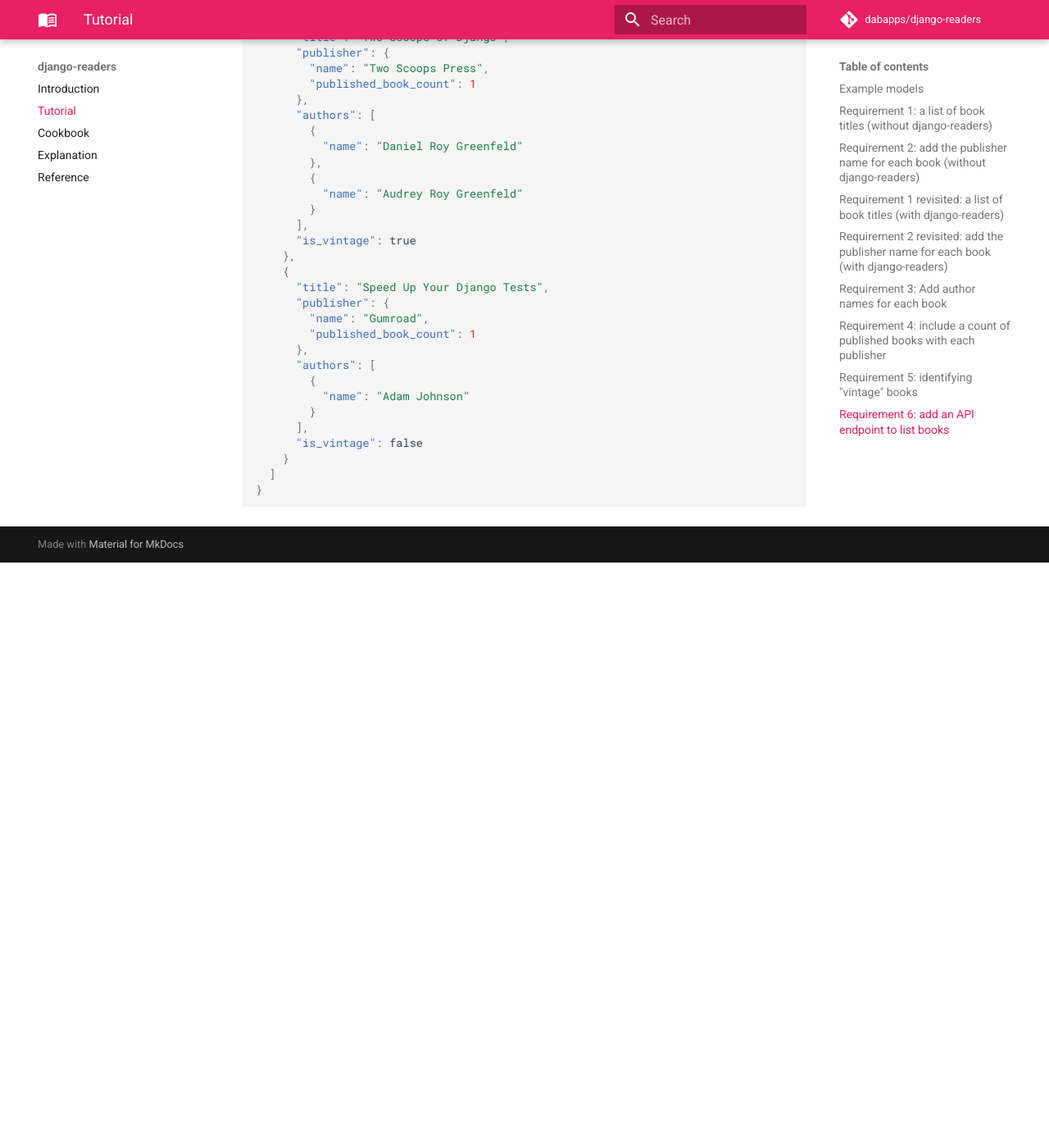
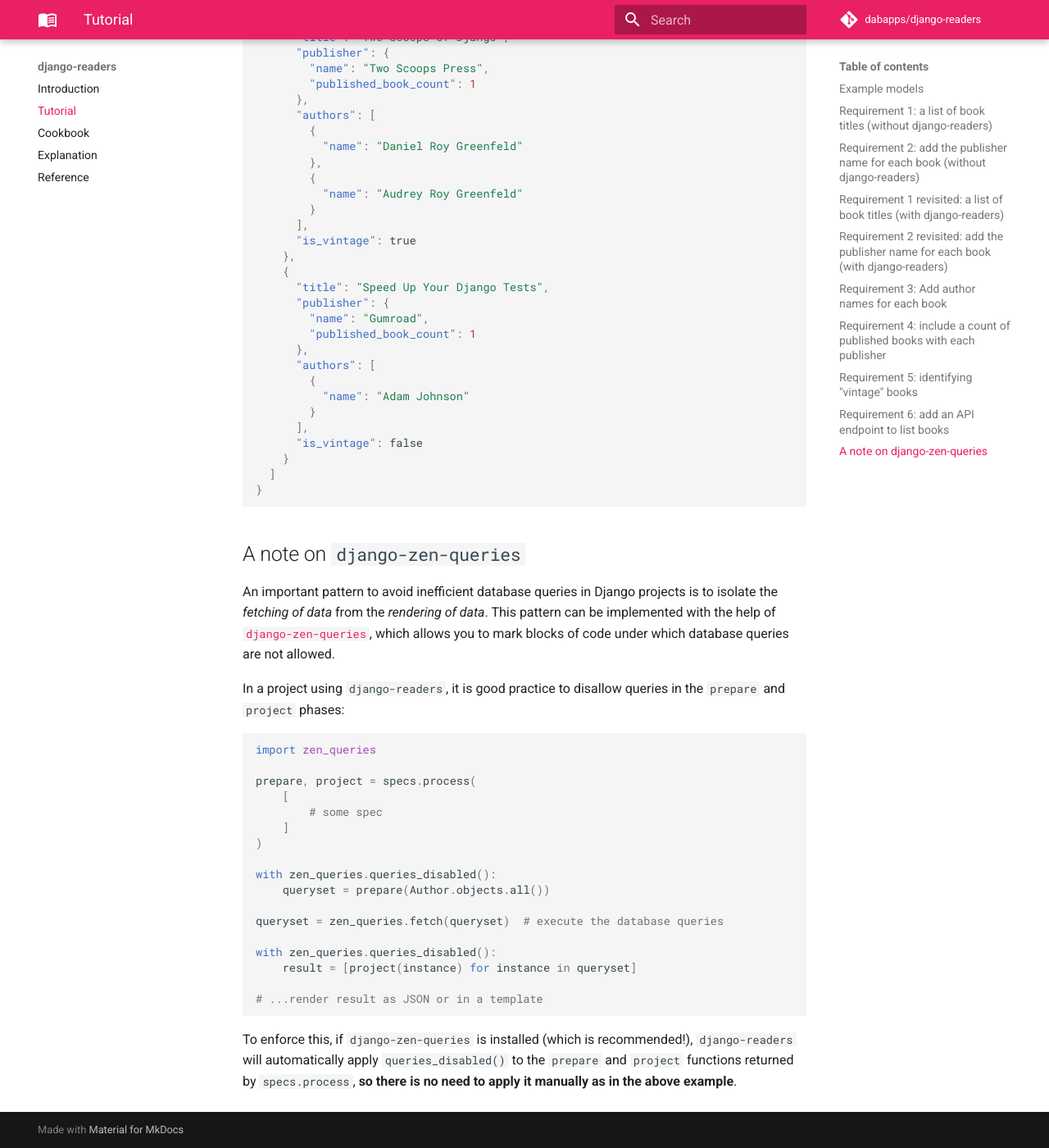
Before and after one commit to dabapps/django-readers, an MkDocs documentation site: the page built from docs/tutorial.md, in a window 1280 px wide and 1400 px high, scrolled down 14301 px. Shown: the whole window at 82% size. Built offline with MkDocs 1.6.1 and Material for MkDocs 9.7.7, drawn with Linux system fonts in a browser that asks for light colours; comment, search, counter and statistics services are not loaded; before the commit the page ends 14987 px from its top, so only the background shows below that.

Commit message:
Add note on django-zen-queries to tutorial

````diff
--- a/docs/tutorial.md
+++ b/docs/tutorial.md
@@ -615,3 +615,32 @@ Vary: Accept
   ]
 }
 ```
+
+## A note on `django-zen-queries`
+
+An important pattern to avoid inefficient database queries in Django projects is to isolate the *fetching of data* from the *rendering of data*. This pattern can be implemented with the help of [`django-zen-queries`](https://github.com/dabapps/django-zen-queries), which allows you to mark blocks of code under which database queries are not allowed.
+
+In a project using `django-readers`, it is good practice to disallow queries in the `prepare` and `project` phases:
+
+```python
+import zen_queries
+
+prepare, project = specs.process(
+    [
+        # some spec
+    ]
+)
+
+with zen_queries.queries_disabled():
+    queryset = prepare(Author.objects.all())
+
+queryset = zen_queries.fetch(queryset)  # execute the database queries
+
+with zen_queries.queries_disabled():
+    result = [project(instance) for instance in queryset]
+
+# ...render result as JSON or in a template
+```
+
+To enforce this, if `django-zen-queries` is installed (which is recommended!), `django-readers` will automatically apply
+`queries_disabled()` to the `prepare` and `project` functions returned by `specs.process`, **so there is no need to apply it manually as in the above example**.
````
